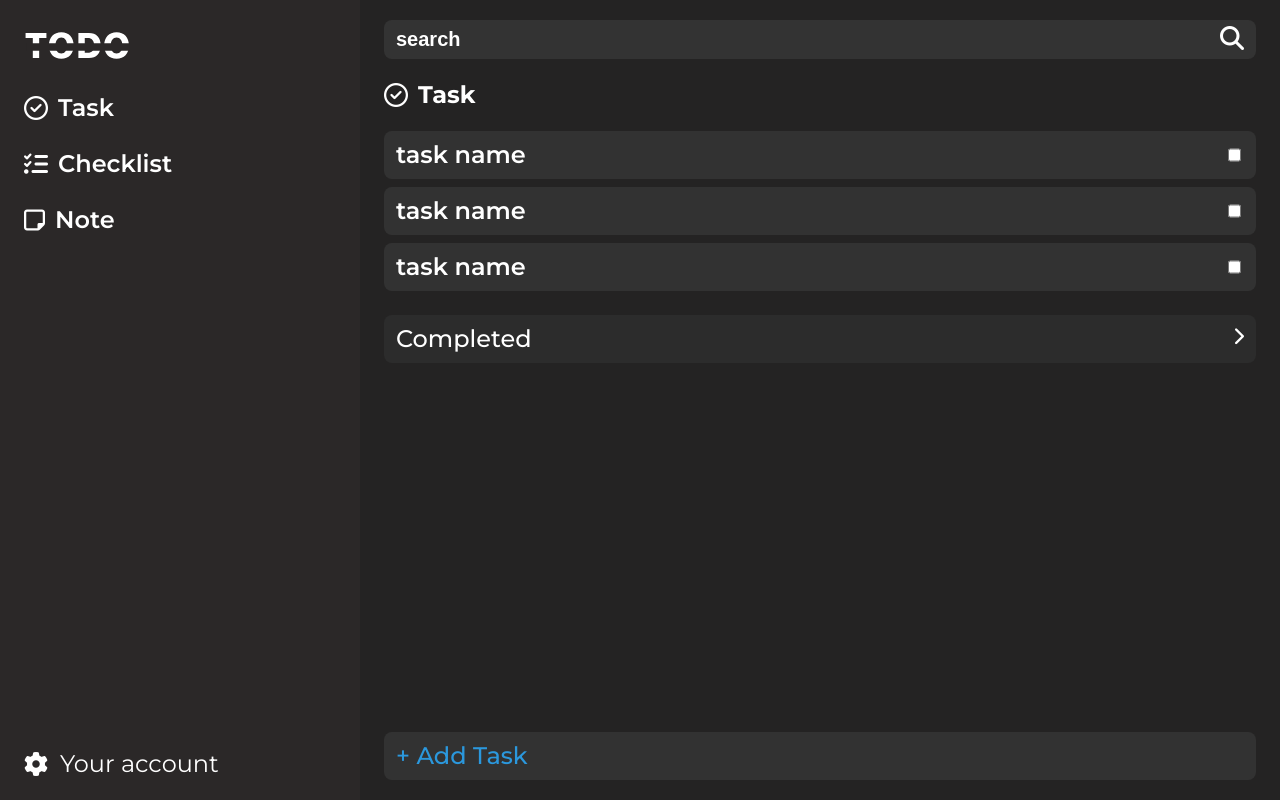
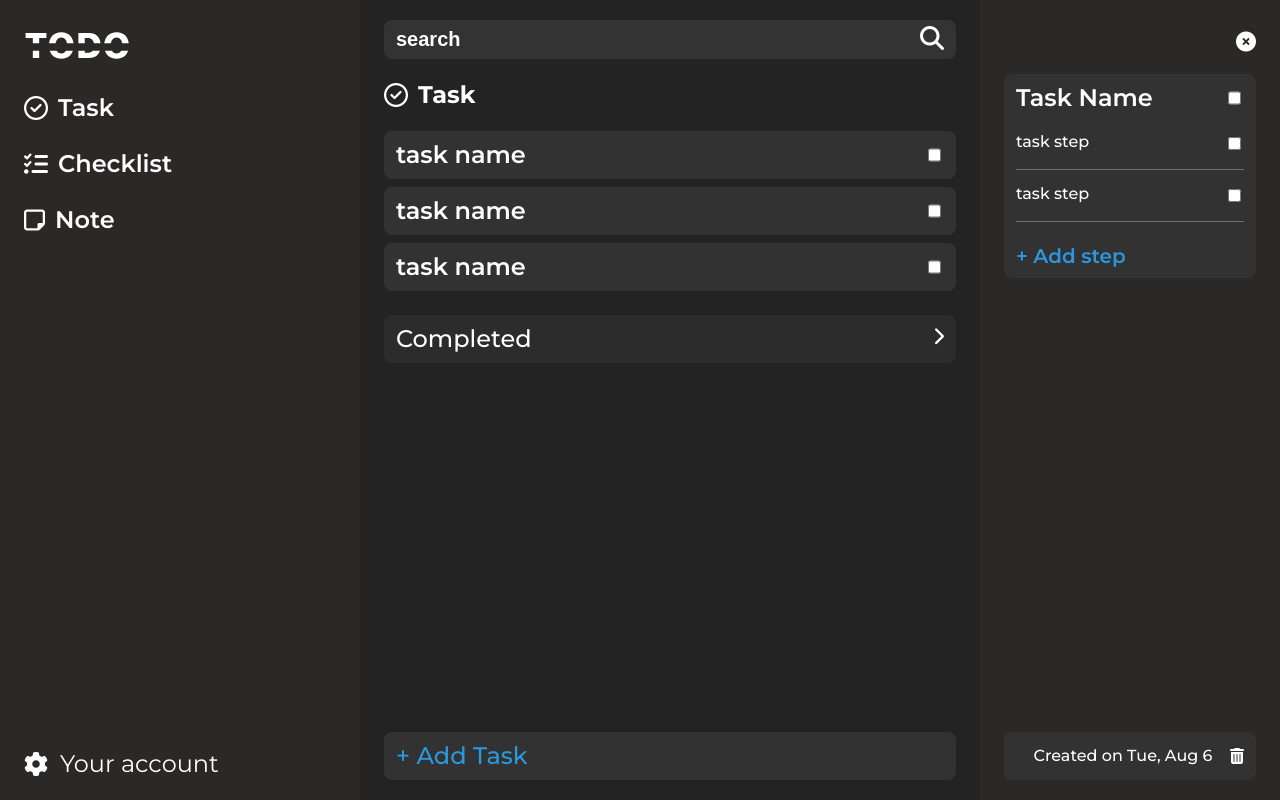
Before and after one commit to pedro092692/todoapp, a Flask app: page / in a window 1280 px wide. Run offline with Flask 3, Linux system fonts and the light colour scheme.

Commit message:
add more info panel into task section

```diff
--- a/static/css/content.css
+++ b/static/css/content.css
@@ -2,7 +2,6 @@
     flex-grow: 1;
     display: flex;
     flex-direction: column;
-    padding: 20px 24px;
     background: #242323;
 
 }
--- a/static/css/task.css
+++ b/static/css/task.css
@@ -1,15 +1,24 @@
+/* task section */
+
 .main{
+    flex-grow: 1;
+    display: flex;
+
+}
+
+.main .task-container{
     display: flex;
     flex-direction: column;
     gap: 24px;
-    height: 100%;
+    flex-grow: 1;
+    padding: 20px 24px;
 }
 
 .main .search{
     position: relative;
 }
 
-.main .search input{
+.main .task-container .search input{
     width: 100%;
     padding: 8px 12px;
     font-size: 20px;
@@ -29,7 +38,7 @@ input:focus{
     color: white;
 }
 
-.main .search i{
+.main .task-container .search i{
     position: absolute;
     font-size: 24px;
     right: 0%;
@@ -39,7 +48,7 @@ input:focus{
 }
 
 
-.main .title div{
+.main .task-container .title div{
     font-size: 24px;
     font-weight: 700;
     display: flex;
@@ -47,13 +56,13 @@ input:focus{
 
 }
 
-.main .list{
+.main .task-container .list{
     display: flex;
     flex-direction: column;
     gap: 8px;
 }
 
-.main .list .list-item{
+.main .task-container .list .list-item{
     background: #323232;
     font-size: 24px;
     font-weight: 600;
@@ -65,14 +74,14 @@ input:focus{
 }
 
 
-.main .completed-container{
+.main .task-container .completed-container{
     display: flex;
     flex-direction: column;
     gap: 24px;
     flex-grow:1;
 }
 
-.main .completed-container .completed{
+.main .task-container .completed-container .completed{
     display: flex;
     justify-content: space-between;
     font-size: 18px;
@@ -83,14 +92,14 @@ input:focus{
     cursor: pointer;
 }
 
-.main .completed-container .completed-list{
+.main .task-container .completed-container .completed-list{
     display: flex;
     flex-direction: column;
     gap: 10px;
     display: none;
 }
 
-.main .completed-container .completed-list .task{
+.main .task-container .completed-container .completed-list .task{
     background: #323232;
     border-radius: 8px;
     padding: 12px;
@@ -100,7 +109,7 @@ input:focus{
     cursor: pointer;
 }
 
-.main .completed-container .completed-list .task .task-info{
+.main .task-container .completed-container .completed-list .task .task-info{
     flex-grow: 1;
     display: flex;
     flex-direction: column;
@@ -126,7 +135,7 @@ input:focus{
     font-size: 16px;
 }
 
-.main .add-task-container{
+.main .task-container .add-task-container{
     padding: 12px;
     border-radius: 8px;
     font-size: 24px;
@@ -136,6 +145,104 @@ input:focus{
     cursor: pointer;
 }
 
-.main .add-task-container p{
+.main .task-container .add-task-container p{
     color: #2B98DD;
 }
+
+
+/* More info task section */
+
+.main .more-info{
+    width: 18vw;
+    min-width: 300px;
+    background: #2B2828;
+    padding: 20px 24px;
+    display: flex;
+    flex-direction: column;
+    gap: 10px;
+}
+
+.more-info .close{
+     display: flex;
+     justify-content: end;
+     padding: 12px 0px;
+     font-size: 20px;
+}
+
+.close i{
+    cursor: pointer;
+}
+
+.more-info .task-detail{
+    padding: 12px 12px;
+    display: flex;
+    flex-direction: column;
+    gap: 12px;
+    border-radius: 8px;
+    background: #323232;
+}
+
+.task-detail .task{
+    display: flex;
+    justify-content: space-between;
+    text-transform: capitalize;
+    font-size: 24px;
+    font-weight: 600;
+    cursor: pointer;
+}
+
+.task-detail .task-steps{
+    display: flex;
+    flex-direction: column;
+    padding: 12px 0px;
+    gap: 16px;
+}
+
+.task-steps .divider{
+    width: 100%;
+    height: 1px;
+    background: rgba(255, 255, 255, 0.3);
+}
+
+.task-steps .step{
+    display: flex;
+    justify-content: space-between;
+    cursor: pointer;
+}
+
+.step p{
+    font-size: 16px;
+    font-weight: 500;
+}
+
+.task-detail .add-step p{
+    font-size: 20px;
+    font-weight: 600;
+    color: #2B98DD;
+    cursor: pointer;
+}
+
+.more-info .task-date{
+    flex-grow: 1;
+    display: flex;
+    align-items: end;
+}
+
+.task-date div{
+    width: 100%;
+    display: flex;
+    padding: 16px 12px;
+    background: #323232;
+    border-radius: 8px;
+}
+
+.task-date div p{
+    width: 100%;
+    font-size: 16px;
+    font-weight: 500;
+    text-align: center;
+}
+
+.task-date div i{
+    cursor: pointer;
+}
--- /dev/null
+++ b/templates/includes/more-info.html
@@ -0,0 +1,38 @@
+<section class="more-info">
+    <div class="close">
+        <i class="fa-solid fa-circle-xmark"></i>
+    </div>
+
+    <div class="task-detail">
+        <div class="task">
+            <p>Task name</p>
+            <input type="checkbox" name="checked" id="3">
+        </div>
+        <div class="task-steps">
+            <div class="step">
+                <p>task step</p>
+                <input type="checkbox" name="checked" id="6">
+            </div>
+<!--            divider-->
+            <div class="divider">
+            </div>
+            <div class="step">
+                <p>task step</p>
+                <input type="checkbox" name="checked" id="4">
+            </div>
+<!--            divider-->
+            <div class="divider">
+            </div>
+        </div>
+        <div class="add-step">
+            <p>+ Add step</p>
+        </div>
+    </div>
+
+    <div class="task-date">
+        <div>
+            <p>Created on Tue, Aug 6</p>
+            <i class="fa-solid fa-trash-can"></i>
+        </div>
+    </div>
+</section>
--- a/templates/includes/task_section.html
+++ b/templates/includes/task_section.html
@@ -1,4 +1,6 @@
 <div class="main">
+    <!--task-->
+    <div class="task-container">
         <div class="search">
             <input type="text" name="search" id="" placeholder="search">
             <i class="fa-solid fa-magnifying-glass"></i>
@@ -45,5 +47,7 @@
         <div class="add-task-container">
             <p>+ add task</p>
         </div>
-
     </div>
+    <!-- more info section-->
+    {% include 'includes/more-info.html' %}
+</div>
```
Lines whose indentation alone changed are shown as unchanged.
